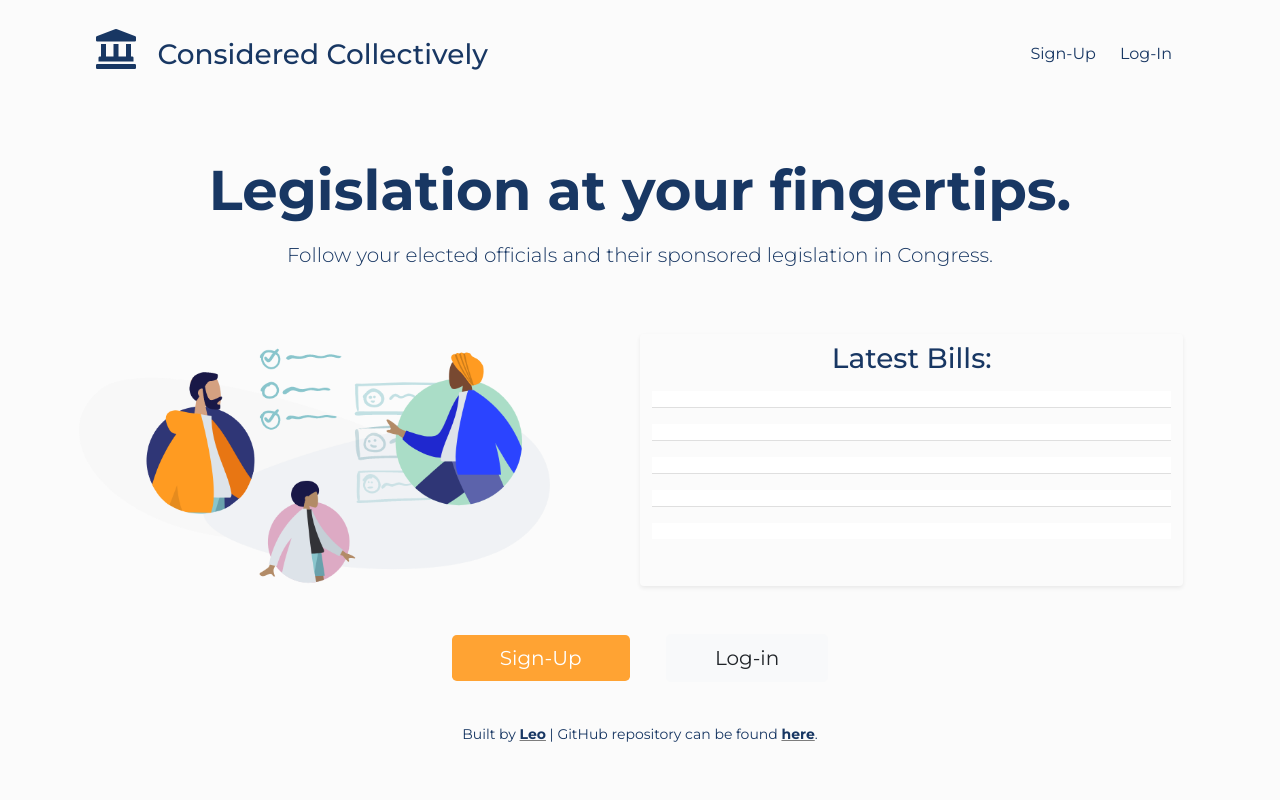
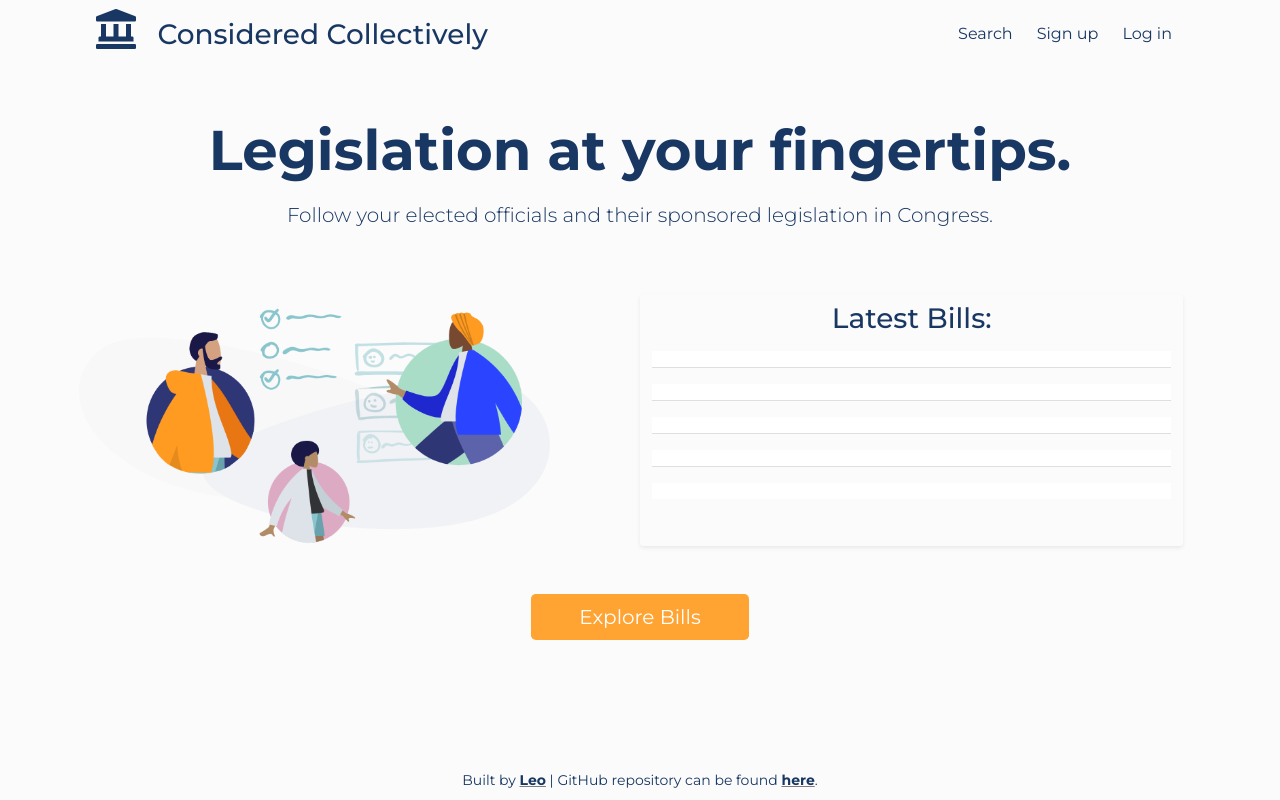
Before and after one commit to Leomedina/Considered_Collectively, a Flask app: page / in a window 1280 px wide. Run offline with Flask 2, Linux system fonts and the light colour scheme; data that the repository does not hold is empty; some libraries are stand-ins or nearby versions.

Commit message:
UX improvements

```diff
--- a/app.py
+++ b/app.py
@@ -194,12 +194,9 @@ def search_bills(bill_id):
 
 @app.route("/search", methods=["GET", "POST"])
 def search_page():
-    if not g.user:
-        flash("Must be logged in to view page", "warning")
-        return redirect("/")
-
     form = BillSearchForm()
     bills = 'None'
+
     if form.validate_on_submit():
         query = form.search.data
         bills = APIUtils.search_bills(query).values()
@@ -209,6 +206,9 @@ def search_page():
 
 @app.route("/bill/<bill_id>", methods=["POST"])
 def add_bill_to_user(bill_id):
+    if not g.user:
+        flash("Sign up to save bills!", "warning")
+        return redirect("/register")
 
     add_bill(bill_id)
     link_bill_to_user(bill_id)
--- a/static/style.css
+++ b/static/style.css
@@ -25,3 +25,21 @@ strong {
 a:hover {
   color: #ffc680;
 }
+
+nav {
+  background-color:#fbfbfb;
+}
+
+.btn-outline-primary{
+  color: #ffc680;
+  border-color: #ffc680;
+}
+
+.btn-outline-primary:hover{
+  background-color: #ffc680;
+  border-color: #ffc680;
+}
+
+footer {
+  background-color:#fbfbfb;
+}
--- a/templates/base/footer.html
+++ b/templates/base/footer.html
@@ -1,5 +1,5 @@
 
-<footer class="m-3 p-2 text-black-50">
+<footer class="p-2 text-black-50 fixed-bottom">
     <small>
       Built by
       <a href="https://www.linkedin.com/in/medinaleonardo/" class="text-black-50" target="_blank"><strong>Leo</strong></a>
--- a/templates/base/navbar.html
+++ b/templates/base/navbar.html
@@ -1,4 +1,4 @@
-<nav class="navbar navbar-expand-lg px-5 py-4">
+<nav class="navbar navbar-expand-lg px-5 py-1 sticky-top">
   <div class="container-fluid px-5">
     <a class="navbar-brand h3" href="/">
       <i class="fas fa-2x fa-landmark"></i>
@@ -21,25 +21,28 @@
       <ul class="navbar-nav">
         {% if not g.user %}
       <li class="nav-item px-1">
-        <a href="/register" class="nav-link">Sign-Up</a>
+        <a href="/search" class="nav-link">Search</a>
       </li>
       <li class="nav-item px-1">
-        <a href="/login" class="nav-link">Log-In</a>
+        <a href="/register" class="nav-link">Sign up</a>
+      </li>
+      <li class="nav-item px-1">
+        <a href="/login" class="nav-link">Log in</a>
       </li>
       {% else %}
+      <li class="nav-item px-1">
+        <a href="/" class="nav-link">My Bills</a>
+      </li>
+      <li class="nav-item px-1">
+        <a href="/search" class="nav-link">Search</a>
+      </li>
       <li class="nav-item px-1">
         <a href="/user" class="nav-link">
           {{ g.user.name }}
         </a>
       </li>
       <li class="nav-item px-1">
-        <a href="/" class="nav-link">Home</a>
-      </li>
-      <li class="nav-item px-1">
-        <a href="/search" class="nav-link">Explore</a>
-      </li>
-      <li class="nav-item px-1">
-        <a href="/logout" class="nav-link">Log-out</a>
+        <a href="/logout" class="nav-link">Sign out</a>
       </li>
       {% endif %}
     </div>
--- a/templates/home-anon.html
+++ b/templates/home-anon.html
@@ -20,8 +20,7 @@
 </div>
 <div class="row m-3 p-3 align-content-center">
     <div class="col-md">
-        <a href="/register" class="btn btn-primary btn-lg px-5 mx-3">Sign-Up</a>
-        <a href="/login" class="btn btn-light btn-lg px-5 mx-3">Log-in</a>
+        <a href="/search" class="btn btn-primary btn-lg px-5 mx-3">Explore Bills</a>
     </div>
 </div>
 {% endblock %}
--- a/templates/modules/your_bills.html
+++ b/templates/modules/your_bills.html
@@ -1,7 +1,7 @@
 <div class="col-md shadow-sm p-4 m-4 bg-white">
   <div class="row">
-    <h3 class="h3">
-        Your Bills
+    <h3 class="display-5">
+        My Bills
     </h3>
   </div>
   <div class="row justify-content-center">
@@ -19,7 +19,7 @@
           </strong>
           {{bill.latest_major_action}}
         </p>
-        <a href="{{bill.govtrack_url}}/text" class="btn btn-light btn-sm" target="_blank"">Read the Bill</a>
+        <a href="{{bill.govtrack_url}}/text" class="btn btn-light" target="_blank"">Read the Bill</a>
       </dd>
     </div>
     {% endfor %}
--- a/templates/user/explore.html
+++ b/templates/user/explore.html
@@ -4,6 +4,7 @@
 {% block content %}
 
 <div class="container p-1">
+    {% include 'illustrations/group.html' %}
     {% include 'modules/search.html' %}
 </div>
 {% endblock %}
```
Also changed, not shown: templates/modules/search.html (+4 -4 lines).
